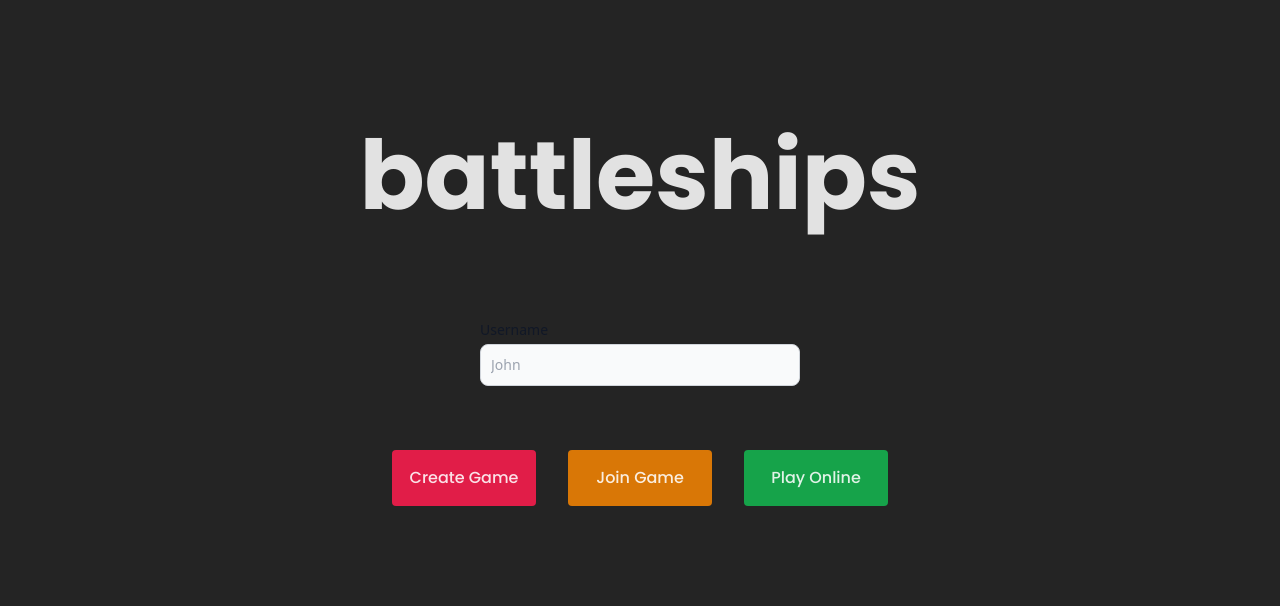
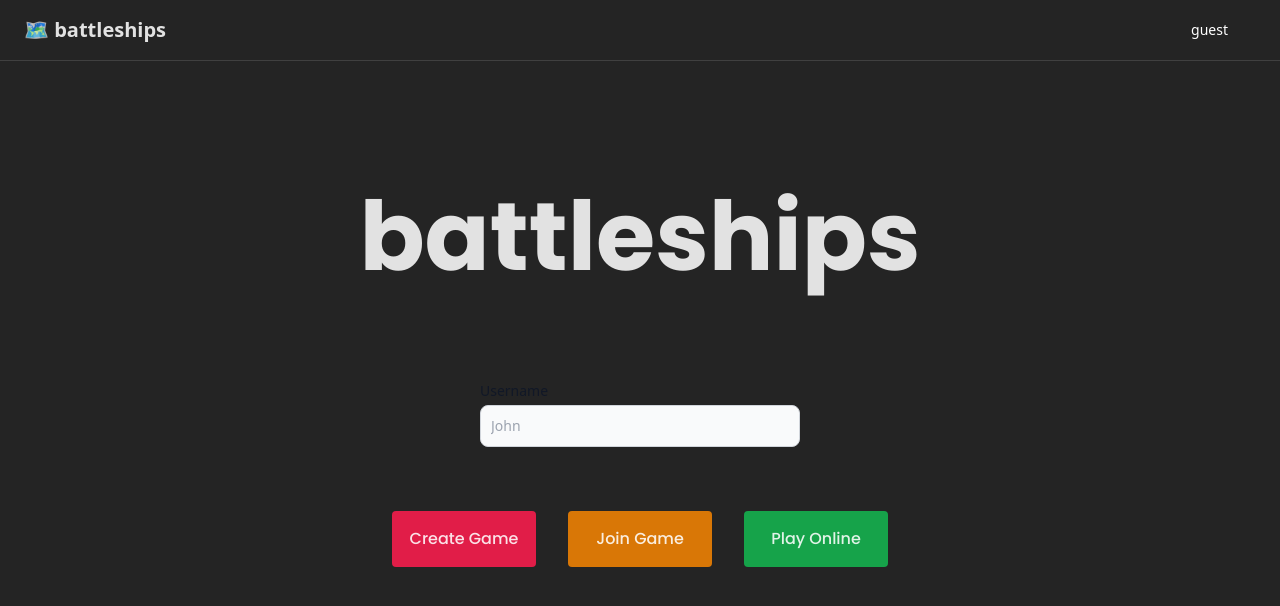
Before and after one commit to AndersMyrmel/battleships, a React (Vite) app in the folder client/: page / in a window 1280 px wide. Shown: the top 606 px of the page. Built offline with nearby package versions, Linux system fonts and the light colour scheme; no server answers.

Commit message:
adding header

```diff
--- /dev/null
+++ b/client/src/components/Header.tsx
@@ -0,0 +1,26 @@
+type HeaderProps = {
+  username: string;
+};
+
+function Header({ username }: HeaderProps) {
+  return (
+    <header>
+      <nav className="px-4 lg:px-6 py-2.5 dark:bg-inherit border-b border-neutral-700">
+        <div className="flex flex-wrap justify-between items-center mx-auto max-w-screen-xl">
+          <a href="/" className="flex items-center">
+            <span className="self-center text-xl font-semibold whitespace-nowrap dark:text-white">
+              🗺️ battleships
+            </span>
+          </a>
+          <div className="flex items-center lg:order-2">
+            <h1 className="text-white bg-primary-700 hover:bg-primary-800 focus:ring-4 focus:ring-primary-300 font-medium rounded-lg text-sm px-4 lg:px-5 py-2 lg:py-2.5 mr-2 dark:bg-primary-600 dark:hover:bg-primary-700 focus:outline-none dark:focus:ring-primary-800">
+              {username ?? 'guest'}
+            </h1>
+          </div>
+        </div>
+      </nav>
+    </header>
+  );
+}
+
+export default Header;
--- a/client/src/main.tsx
+++ b/client/src/main.tsx
@@ -13,7 +13,7 @@ const router = createBrowserRouter([
   },
   {
     path: 'play',
-    element: <Play username={''} />,
+    element: <Play />,
   },
 ]);
 
--- a/client/src/routes/play/Play.tsx
+++ b/client/src/routes/play/Play.tsx
@@ -6,6 +6,7 @@ import { playHandler } from '../../utils/playHandler';
 import { events } from './events';
 import PlayerBoard from '../../components/PlayerBoard';
 import EnemyBoard from '../../components/EnemyBoard';
+import Header from '../../components/Header';
 
 function Play() {
   const location = useLocation();
@@ -43,7 +44,9 @@ function Play() {
   }, [socket, state.bombsRemaining]);
 
   return (
-    <div className="h-screen flex justify-center items-center">
+    <>
+      <Header username={state.username} />
+      <div className="h-full flex justify-center items-center">
         <div className="flex text-center">
           <div className="mx-10">
             <h1 className="text-3xl font-poppins font-medium my-16">
@@ -86,6 +89,7 @@ function Play() {
           </div>
         </div>
       </div>
+    </>
   );
 }
 
--- a/client/src/routes/root/Root.tsx
+++ b/client/src/routes/root/Root.tsx
@@ -2,6 +2,7 @@ import { useContext, useReducer } from 'react';
 import { useNavigate } from 'react-router-dom';
 import { SocketContext } from '../../context/SocketProvider';
 import { Reducer, INITIAL_STATE } from './reducer';
+import Header from '../../components/Header';
 
 function Root() {
   const navigate = useNavigate();
@@ -46,7 +47,9 @@ function Root() {
   };
 
   return (
-    <div className="h-screen flex flex-col items-center justify-start">
+    <>
+      <Header username={state.username} />
+      <div className="h-full flex flex-col items-center justify-start">
         <h1 className="font-poppins font-bold text-8xl mt-32 mb-24">
           battleships
         </h1>
@@ -64,10 +67,10 @@ function Root() {
               id="username"
               className="bg-gray-50 border border-gray-300 text-gray-900 text-sm rounded-lg focus:ring-blue-500 focus:border-blue-500 block w-full p-2.5 dark:bg-gray-700 dark:border-gray-600 dark:placeholder-gray-400 dark:text-white dark:focus:ring-blue-500 dark:focus:border-blue-500"
               placeholder="John"
+              required
               onChange={(e) =>
                 dispatch({ type: 'setusername', payload: e.target.value })
               }
-            required
             />
           </div>
         </div>
@@ -116,6 +119,7 @@ function Root() {
           </button>
         </div>
       </div>
+    </>
   );
 }
 
```
Lines whose indentation alone changed are shown as unchanged.
